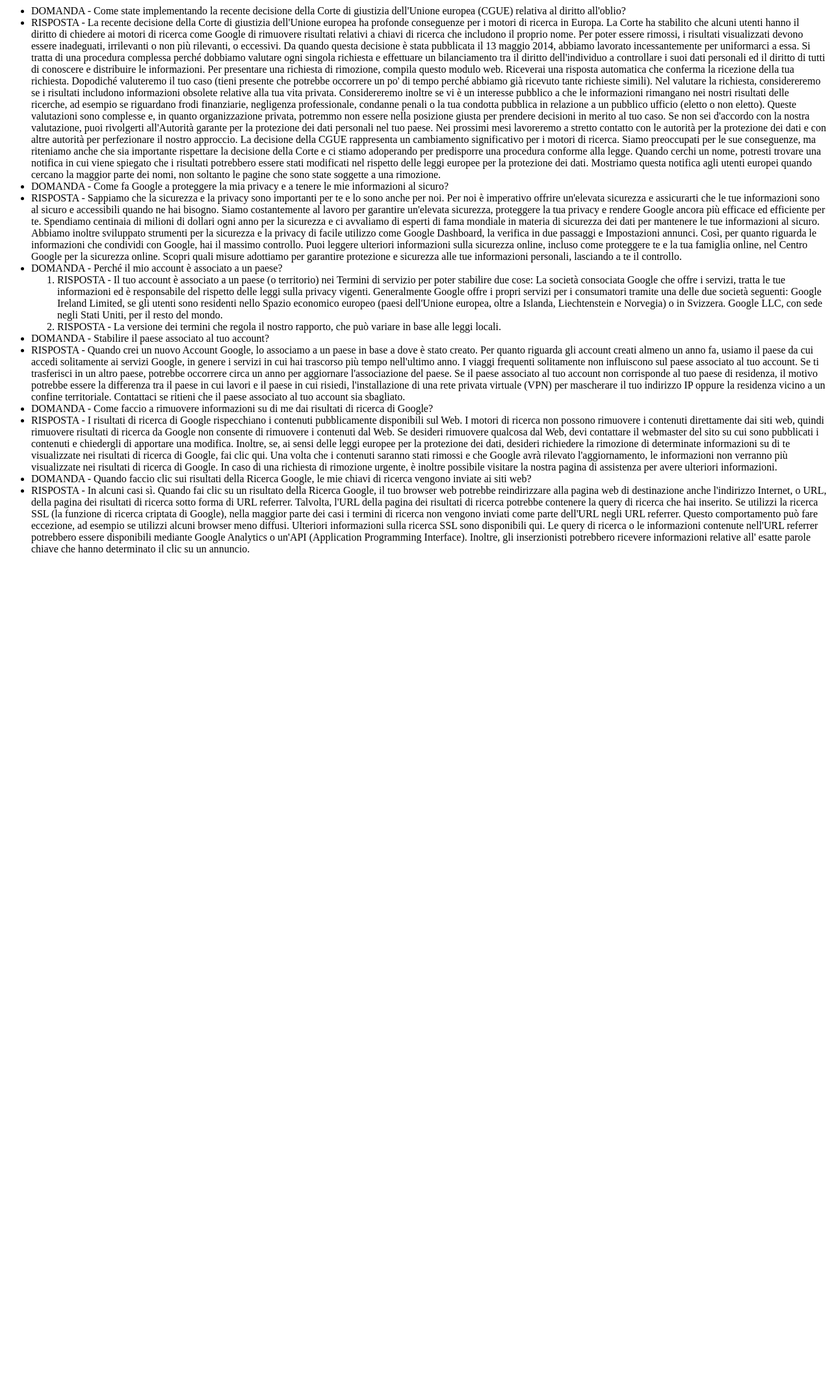
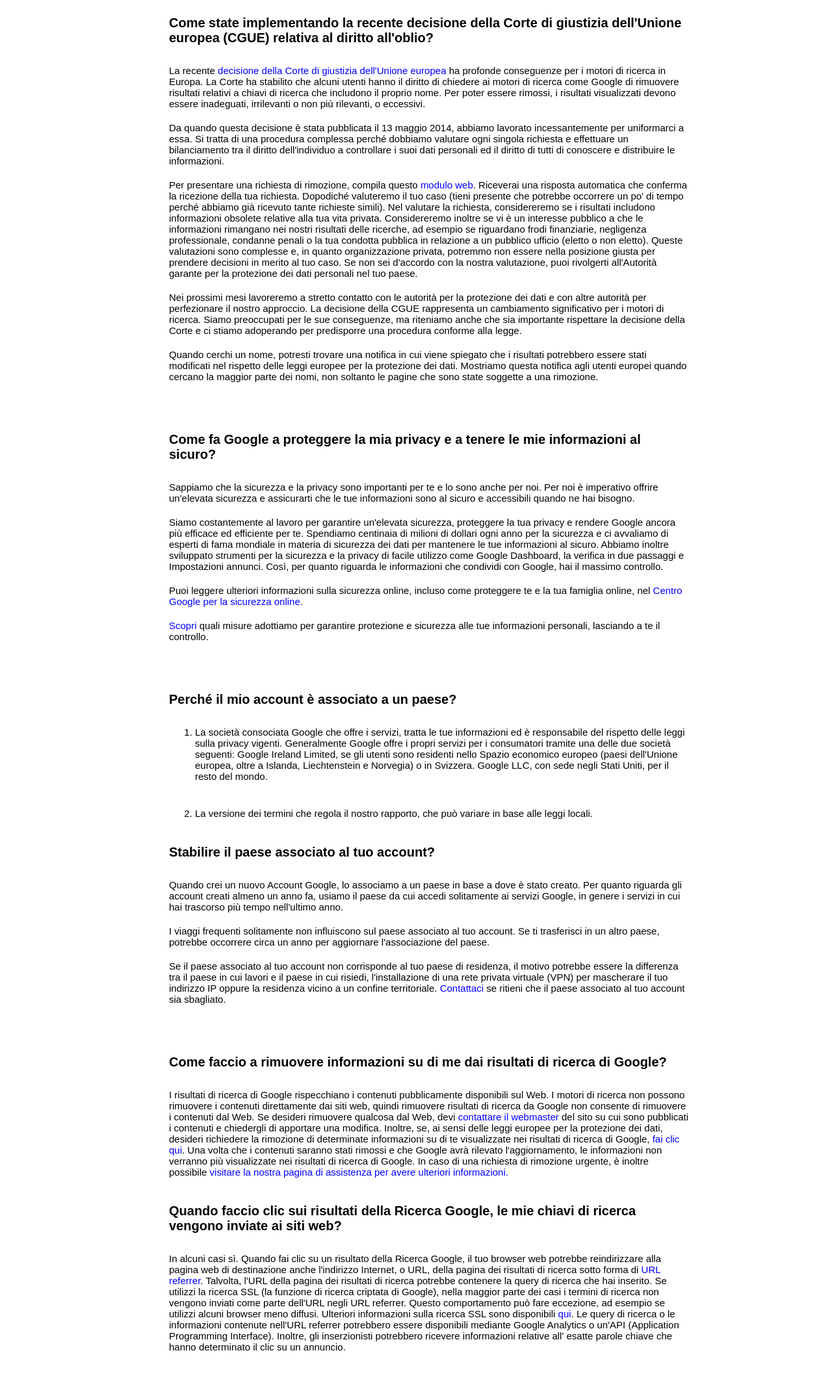
Before and after one commit to NeriEroi/php-google-faq, a PHP site: page / in a window 1280 px wide. Shown: the whole page at 65% size. Before the commit the page ends 850 px from the top, so only its background shows below. Run offline with PHP 8.4, Linux system fonts and the light colour scheme.

Commit message:
grafica google faq

```diff
--- /dev/null
+++ b/css/style.css
@@ -0,0 +1,32 @@
+body {
+    font-family:sans-serif;
+}
+
+.container {
+    display: flex;
+    justify-content: center;
+}
+
+ul {
+    list-style-type: none;
+    width: 800px;
+}
+
+ul span {
+    color: blue;
+}
+
+ul .domanda {
+    font-size: 20px;
+    font-weight: 600;
+    margin-bottom: 30px;
+}
+
+ul .risposta {
+    font-size: 15px;
+    margin-bottom: 40px;
+}
+
+ul .risposta .acapo {
+    margin-bottom: 20px;
+}
--- a/index.php
+++ b/index.php
@@ -4,59 +4,58 @@
 $FAQs = [
     [
         'domanda' => "Come state implementando la recente decisione della Corte di giustizia dell'Unione europea (CGUE) relativa al diritto all'oblio?",
-        'risposta' => "La recente decisione della Corte di giustizia dell'Unione europea ha profonde conseguenze per i motori di ricerca in Europa. La Corte ha stabilito che alcuni utenti hanno il diritto di chiedere ai motori di ricerca come Google di rimuovere risultati relativi a chiavi di ricerca che includono il proprio nome. Per poter essere rimossi, i risultati visualizzati devono essere inadeguati, irrilevanti o non più rilevanti, o eccessivi.
+        'risposta' => "<div class='acapo'>La recente <span>decisione della Corte di giustizia dell'Unione europea</span> ha profonde conseguenze per i motori di ricerca in Europa. La Corte ha stabilito che alcuni utenti hanno il diritto di chiedere ai motori di ricerca come Google di rimuovere risultati relativi a chiavi di ricerca che includono il proprio nome. Per poter essere rimossi, i risultati visualizzati devono essere inadeguati, irrilevanti o non più rilevanti, o eccessivi.</div>
 
-        Da quando questa decisione è stata pubblicata il 13 maggio 2014, abbiamo lavorato incessantemente per uniformarci a essa. Si tratta di una procedura complessa perché dobbiamo valutare ogni singola richiesta e effettuare un bilanciamento tra il diritto dell'individuo a controllare i suoi dati personali ed il diritto di tutti di conoscere e distribuire le informazioni.
+        <div class='acapo'>Da quando questa decisione è stata pubblicata il 13 maggio 2014, abbiamo lavorato incessantemente per uniformarci a essa. Si tratta di una procedura complessa perché dobbiamo valutare ogni singola richiesta e effettuare un bilanciamento tra il diritto dell'individuo a controllare i suoi dati personali ed il diritto di tutti di conoscere e distribuire le informazioni.</div>
 
-        Per presentare una richiesta di rimozione, compila questo modulo web. Riceverai una risposta automatica che conferma la ricezione della tua richiesta. Dopodiché valuteremo il tuo caso (tieni presente che potrebbe occorrere un po' di tempo perché abbiamo già ricevuto tante richieste simili). Nel valutare la richiesta, considereremo se i risultati includono informazioni obsolete relative alla tua vita privata. Considereremo inoltre se vi è un interesse pubblico a che le informazioni rimangano nei nostri risultati delle ricerche, ad esempio se riguardano frodi finanziarie, negligenza professionale, condanne penali o la tua condotta pubblica in relazione a un pubblico ufficio (eletto o non eletto). Queste valutazioni sono complesse e, in quanto organizzazione privata, potremmo non essere nella posizione giusta per prendere decisioni in merito al tuo caso. Se non sei d'accordo con la nostra valutazione, puoi rivolgerti all'Autorità garante per la protezione dei dati personali nel tuo paese.
+        <div class='acapo'>Per presentare una richiesta di rimozione, compila questo <span>modulo web</span>. Riceverai una risposta automatica che conferma la ricezione della tua richiesta. Dopodiché valuteremo il tuo caso (tieni presente che potrebbe occorrere un po' di tempo perché abbiamo già ricevuto tante richieste simili). Nel valutare la richiesta, considereremo se i risultati includono informazioni obsolete relative alla tua vita privata. Considereremo inoltre se vi è un interesse pubblico a che le informazioni rimangano nei nostri risultati delle ricerche, ad esempio se riguardano frodi finanziarie, negligenza professionale, condanne penali o la tua condotta pubblica in relazione a un pubblico ufficio (eletto o non eletto). Queste valutazioni sono complesse e, in quanto organizzazione privata, potremmo non essere nella posizione giusta per prendere decisioni in merito al tuo caso. Se non sei d'accordo con la nostra valutazione, puoi rivolgerti all'Autorità garante per la protezione dei dati personali nel tuo paese.</div>
 
-        Nei prossimi mesi lavoreremo a stretto contatto con le autorità per la protezione dei dati e con altre autorità per perfezionare il nostro approccio. La decisione della CGUE rappresenta un cambiamento significativo per i motori di ricerca. Siamo preoccupati per le sue conseguenze, ma riteniamo anche che sia importante rispettare la decisione della Corte e ci stiamo adoperando per predisporre una procedura conforme alla legge.
+        <div class='acapo'>Nei prossimi mesi lavoreremo a stretto contatto con le autorità per la protezione dei dati e con altre autorità per perfezionare il nostro approccio. La decisione della CGUE rappresenta un cambiamento significativo per i motori di ricerca. Siamo preoccupati per le sue conseguenze, ma riteniamo anche che sia importante rispettare la decisione della Corte e ci stiamo adoperando per predisporre una procedura conforme alla legge.</div>
 
-        Quando cerchi un nome, potresti trovare una notifica in cui viene spiegato che i risultati potrebbero essere stati modificati nel rispetto delle leggi europee per la protezione dei dati. Mostriamo questa notifica agli utenti europei quando cercano la maggior parte dei nomi, non soltanto le pagine che sono state soggette a una rimozione.",
+        <div class='acapo'>Quando cerchi un nome, potresti trovare una notifica in cui viene spiegato che i risultati potrebbero essere stati modificati nel rispetto delle leggi europee per la protezione dei dati. Mostriamo questa notifica agli utenti europei quando cercano la maggior parte dei nomi, non soltanto le pagine che sono state soggette a una rimozione.</div>",
     ],
     [
         'domanda' => "Come fa Google a proteggere la mia privacy e a tenere le mie informazioni al sicuro?",
-        'risposta' => "Sappiamo che la sicurezza e la privacy sono importanti per te e lo sono anche per noi.
-        Per noi è imperativo offrire un'elevata sicurezza e assicurarti che le tue informazioni sono al sicuro e accessibili quando ne hai bisogno.
+        'risposta' => "<div class='acapo'>Sappiamo che la sicurezza e la privacy sono importanti per te e lo sono anche per noi.
+        Per noi è imperativo offrire un'elevata sicurezza e assicurarti che le tue informazioni sono al sicuro e accessibili quando ne hai bisogno.</div>
 
-        Siamo costantemente al lavoro per garantire un'elevata sicurezza, proteggere la tua privacy e rendere Google ancora più efficace ed efficiente per te.
+        <div class='acapo'>Siamo costantemente al lavoro per garantire un'elevata sicurezza, proteggere la tua privacy e rendere Google ancora più efficace ed efficiente per te.
         Spendiamo centinaia di milioni di dollari ogni anno per la sicurezza e ci avvaliamo di esperti di fama mondiale in materia di sicurezza dei dati per mantenere le tue informazioni al sicuro.
         Abbiamo inoltre sviluppato strumenti per la sicurezza e la privacy di facile utilizzo come Google Dashboard, la verifica in due passaggi e Impostazioni annunci.
-        Così, per quanto riguarda le informazioni che condividi con Google, hai il massimo controllo.
+        Così, per quanto riguarda le informazioni che condividi con Google, hai il massimo controllo.</div>
 
-        Puoi leggere ulteriori informazioni sulla sicurezza online, incluso come proteggere te e la tua famiglia online, nel Centro Google per la sicurezza online.
+        <div class='acapo'>Puoi leggere ulteriori informazioni sulla sicurezza online, incluso come proteggere te e la tua famiglia online, nel <span>Centro Google per la sicurezza online.</span></div>
 
-        Scopri quali misure adottiamo per garantire protezione e sicurezza alle tue informazioni personali, lasciando a te il controllo.",
+        <div class='acapo'><span>Scopri</span> quali misure adottiamo per garantire protezione e sicurezza alle tue informazioni personali, lasciando a te il controllo.</div>",
     ],
     [
         "domanda" => "Perché il mio account è associato a un paese?",
         'risposta' => [
-            "uno" => "Il tuo account è associato a un paese (o territorio) nei Termini di servizio per poter stabilire due cose:
-
-            La società consociata Google che offre i servizi, tratta le tue informazioni ed è responsabile del rispetto delle leggi sulla privacy vigenti. Generalmente Google offre i propri servizi per i consumatori tramite una delle due società seguenti:
+            "uno" => "La società consociata Google che offre i servizi, tratta le tue informazioni ed è responsabile del rispetto delle leggi sulla privacy vigenti. Generalmente Google offre i propri servizi per i consumatori tramite una delle due società seguenti:
             Google Ireland Limited, se gli utenti sono residenti nello Spazio economico europeo (paesi dell'Unione europea, oltre a Islanda, Liechtenstein e Norvegia) o in Svizzera.
             Google LLC, con sede negli Stati Uniti, per il resto del mondo.",
-            "due" => "La versione dei termini che regola il nostro rapporto, che può variare in base alle leggi locali."
+
+            "due" => "La versione dei termini che regola il nostro rapporto, che può variare in base alle leggi locali.",
         ],
     ],
     [
         'domanda' => "Stabilire il paese associato al tuo account?",
-        'risposta' => "Quando crei un nuovo Account Google, lo associamo a un paese in base a dove è stato creato. Per quanto riguarda gli account creati almeno un anno fa, usiamo il paese da cui accedi solitamente ai servizi Google, in genere i servizi in cui hai trascorso più tempo nell'ultimo anno.
+        'risposta' => "<div class='acapo'>Quando crei un nuovo Account Google, lo associamo a un paese in base a dove è stato creato. Per quanto riguarda gli account creati almeno un anno fa, usiamo il paese da cui accedi solitamente ai servizi Google, in genere i servizi in cui hai trascorso più tempo nell'ultimo anno.</div>
 
-        I viaggi frequenti solitamente non influiscono sul paese associato al tuo account. Se ti trasferisci in un altro paese, potrebbe occorrere circa un anno per aggiornare l'associazione del paese.
+        <div class='acapo'>I viaggi frequenti solitamente non influiscono sul paese associato al tuo account. Se ti trasferisci in un altro paese, potrebbe occorrere circa un anno per aggiornare l'associazione del paese.</div>
 
-        Se il paese associato al tuo account non corrisponde al tuo paese di residenza, il motivo potrebbe essere la differenza tra il paese in cui lavori e il paese in cui risiedi, l'installazione di una rete privata virtuale (VPN) per mascherare il tuo indirizzo IP oppure la residenza vicino a un confine territoriale. Contattaci se ritieni che il paese associato al tuo account sia sbagliato.",
+        <div class='acapo'>Se il paese associato al tuo account non corrisponde al tuo paese di residenza, il motivo potrebbe essere la differenza tra il paese in cui lavori e il paese in cui risiedi, l'installazione di una rete privata virtuale (VPN) per mascherare il tuo indirizzo IP oppure la residenza vicino a un confine territoriale. <span>Contattaci</span> se ritieni che il paese associato al tuo account sia sbagliato.</div>",
     ],
     [
         'domanda' => "Come faccio a rimuovere informazioni su di me dai risultati di ricerca di Google?",
         'risposta' => "I risultati di ricerca di Google rispecchiano i contenuti pubblicamente disponibili sul Web.
-        I motori di ricerca non possono rimuovere i contenuti direttamente dai siti web, quindi rimuovere risultati di ricerca da Google non consente di rimuovere i contenuti dal Web. Se desideri rimuovere qualcosa dal Web, devi contattare il webmaster del sito su cui sono pubblicati i contenuti e chiedergli di apportare una modifica. Inoltre, se, ai sensi delle leggi europee per la protezione dei dati, desideri richiedere la rimozione di determinate informazioni su di te visualizzate nei risultati di ricerca di Google, fai clic qui.
+        I motori di ricerca non possono rimuovere i contenuti direttamente dai siti web, quindi rimuovere risultati di ricerca da Google non consente di rimuovere i contenuti dal Web. Se desideri rimuovere qualcosa dal Web, devi <span>contattare il webmaster</span> del sito su cui sono pubblicati i contenuti e chiedergli di apportare una modifica. Inoltre, se, ai sensi delle leggi europee per la protezione dei dati, desideri richiedere la rimozione di determinate informazioni su di te visualizzate nei risultati di ricerca di Google, <span>fai clic qui</span>.
         Una volta che i contenuti saranno stati rimossi e che Google avrà rilevato l'aggiornamento, le informazioni non verranno più visualizzate nei risultati di ricerca di Google.
-        In caso di una richiesta di rimozione urgente, è inoltre possibile visitare la nostra pagina di assistenza per avere ulteriori informazioni.",
+        In caso di una richiesta di rimozione urgente, è inoltre possibile <span>visitare la nostra pagina di assistenza per avere ulteriori informazioni.</span>",
     ],
     [
         'domanda' => "Quando faccio clic sui risultati della Ricerca Google, le mie chiavi di ricerca vengono inviate ai siti web?",
-        'risposta' => "In alcuni casi sì. Quando fai clic su un risultato della Ricerca Google, il tuo browser web potrebbe reindirizzare alla pagina web di destinazione anche l'indirizzo Internet, o URL, della pagina dei risultati di ricerca sotto forma di URL referrer. Talvolta, l'URL della pagina dei risultati di ricerca potrebbe contenere la query di ricerca che hai inserito. Se utilizzi la ricerca SSL (la funzione di ricerca criptata di Google), nella maggior parte dei casi i termini di ricerca non vengono inviati come parte dell'URL negli URL referrer. Questo comportamento può fare eccezione, ad esempio se utilizzi alcuni browser meno diffusi. Ulteriori informazioni sulla ricerca SSL sono disponibili qui. Le query di ricerca o le informazioni contenute nell'URL referrer potrebbero essere disponibili mediante Google Analytics o un'API (Application Programming Interface). Inoltre, gli inserzionisti potrebbero ricevere informazioni relative all' esatte parole chiave che hanno determinato il clic su un annuncio.",
+        'risposta' => "In alcuni casi sì. Quando fai clic su un risultato della Ricerca Google, il tuo browser web potrebbe reindirizzare alla pagina web di destinazione anche l'indirizzo Internet, o URL, della pagina dei risultati di ricerca sotto forma di <span>URL referrer</span>. Talvolta, l'URL della pagina dei risultati di ricerca potrebbe contenere la query di ricerca che hai inserito. Se utilizzi la ricerca SSL (la funzione di ricerca criptata di Google), nella maggior parte dei casi i termini di ricerca non vengono inviati come parte dell'URL negli URL referrer. Questo comportamento può fare eccezione, ad esempio se utilizzi alcuni browser meno diffusi. Ulteriori informazioni sulla ricerca SSL sono disponibili <span>qui</span>. Le query di ricerca o le informazioni contenute nell'URL referrer potrebbero essere disponibili mediante Google Analytics o un'API (Application Programming Interface). Inoltre, gli inserzionisti potrebbero ricevere informazioni relative all' esatte parole chiave che hanno determinato il clic su un annuncio.",
     ],
 ];
 
@@ -69,21 +68,43 @@ $FAQs = [
 
 ?>
 
+<!DOCTYPE html>
+<html lang="en">
+<head>
+    <meta charset="UTF-8">
+    <meta http-equiv="X-UA-Compatible" content="IE=edge">
+    <meta name="viewport" content="width=device-width, initial-scale=1.0">
+    <link rel="stylesheet" href="css/style.css">
+    <title>Document</title>
+</head>
+<body>
+
+
+<div class="container">
+
     <ul>
 
         <?php foreach ($FAQs as $FAQ) { ?>
-        <li>
-           <?php echo "DOMANDA" . " - " . $FAQ["domanda"] . "<br/>"; ?>
+            <li class="domanda">
+                <?php echo $FAQ["domanda"] . "<br/>"; ?>
             </li>
             <?php if (!is_array($FAQ["risposta"])) { ?>
-        <li>
-            <?php echo "RISPOSTA" . " - " . $FAQ["risposta"] . "<br/>" ?>
+            <li class="risposta">
+                <?php echo $FAQ["risposta"] . "<br/>" ?>
             </li>
             <?php } else { echo "<ol>"; foreach ($FAQ["risposta"] as $risposta) { ?>
-            <li>
-                <?php echo "RISPOSTA" . " - " . $risposta . "<br/>" ?>
+
+                <li class="risposta">
+                    <?php echo $risposta . "<br/>" ?>
                 </li>
+
             <?php } echo "</ol>"; } ?>
 
         <?php } ?>
     </ul>
+
+</div>
+
+
+</body>
+</html>
```
Lines whose indentation alone changed are shown as unchanged.
